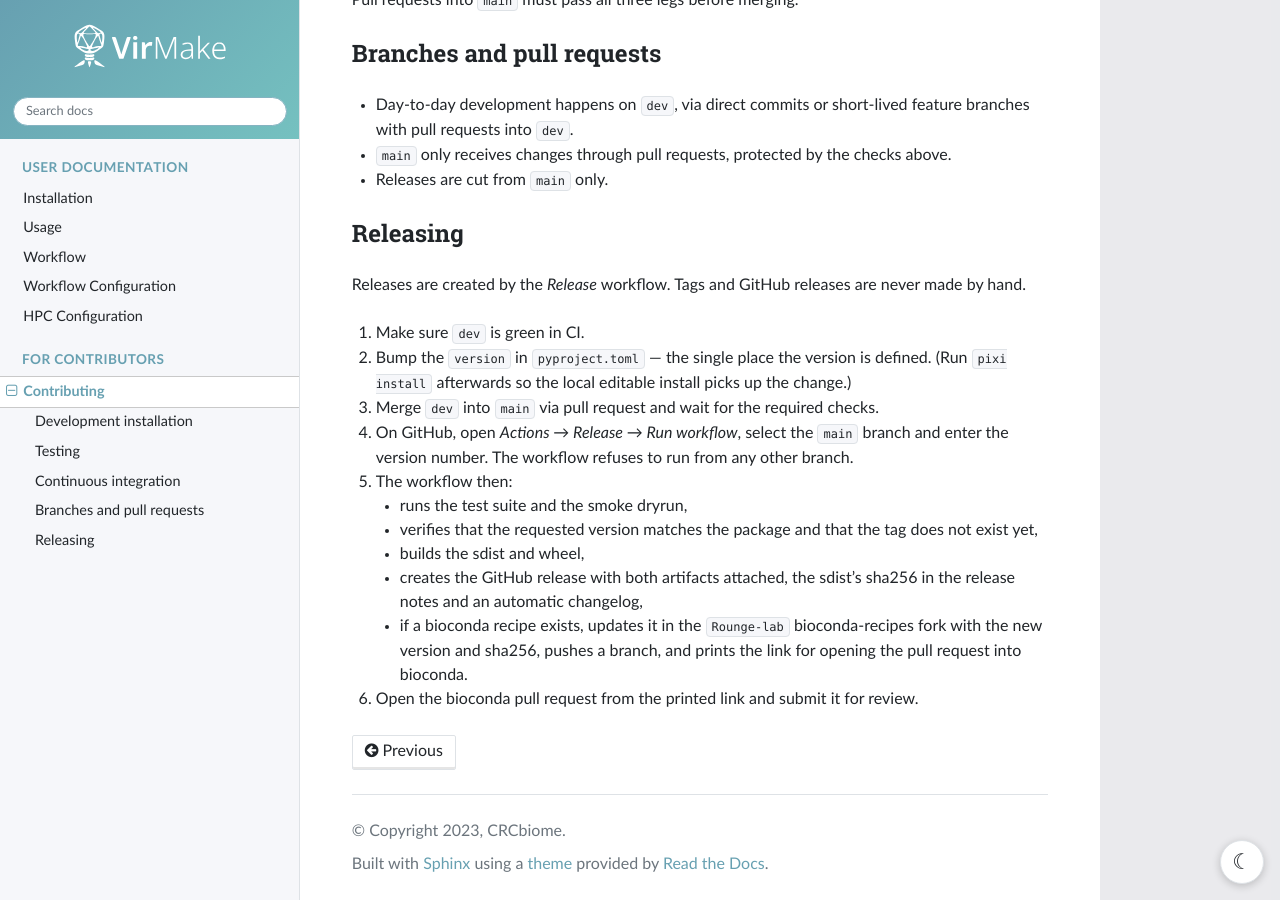
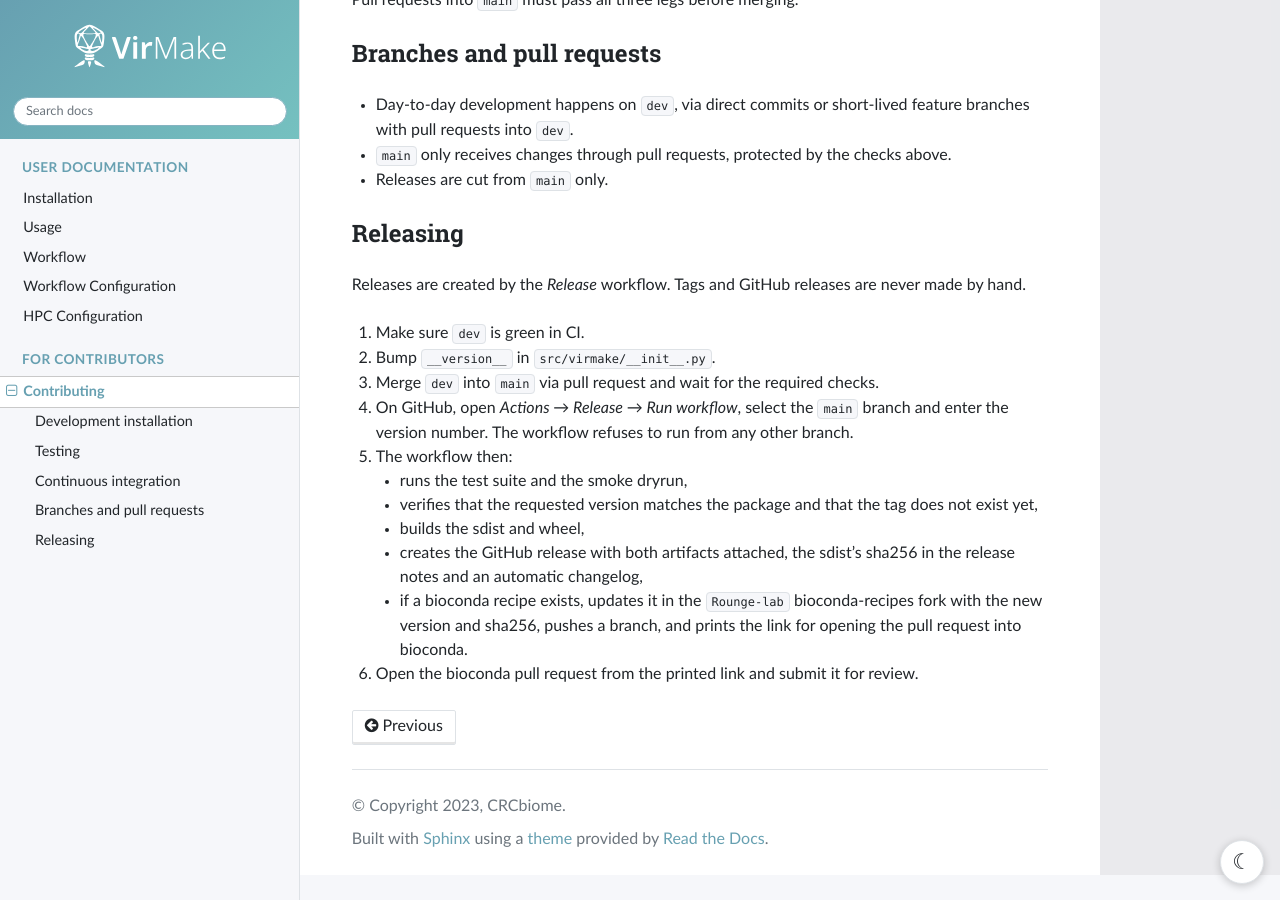
Before and after one commit to Rounge-lab/VirMake, a Sphinx documentation site: the page built from docs/source/content/contributing.rst, in a window 1280 px wide and 900 px high, scrolled down 1732 px. Built offline with Sphinx 7.4.7 and the Read the Docs theme 3.1.0, drawn with Linux system fonts in a browser that asks for light colours.

Commit message:
Minor correction

```diff
--- a/docs/source/content/contributing.rst
+++ b/docs/source/content/contributing.rst
@@ -97,9 +97,7 @@ are never made by hand.
 
 1. Make sure ``dev`` is green in CI.
 
-2. Bump the ``version`` in ``pyproject.toml`` — the single place the
-   version is defined. (Run ``pixi install`` afterwards so the local
-   editable install picks up the change.)
+2. Bump ``__version__`` in ``src/virmake/__init__.py``.
 
 3. Merge ``dev`` into ``main`` via pull request and wait for the required
    checks.
```
